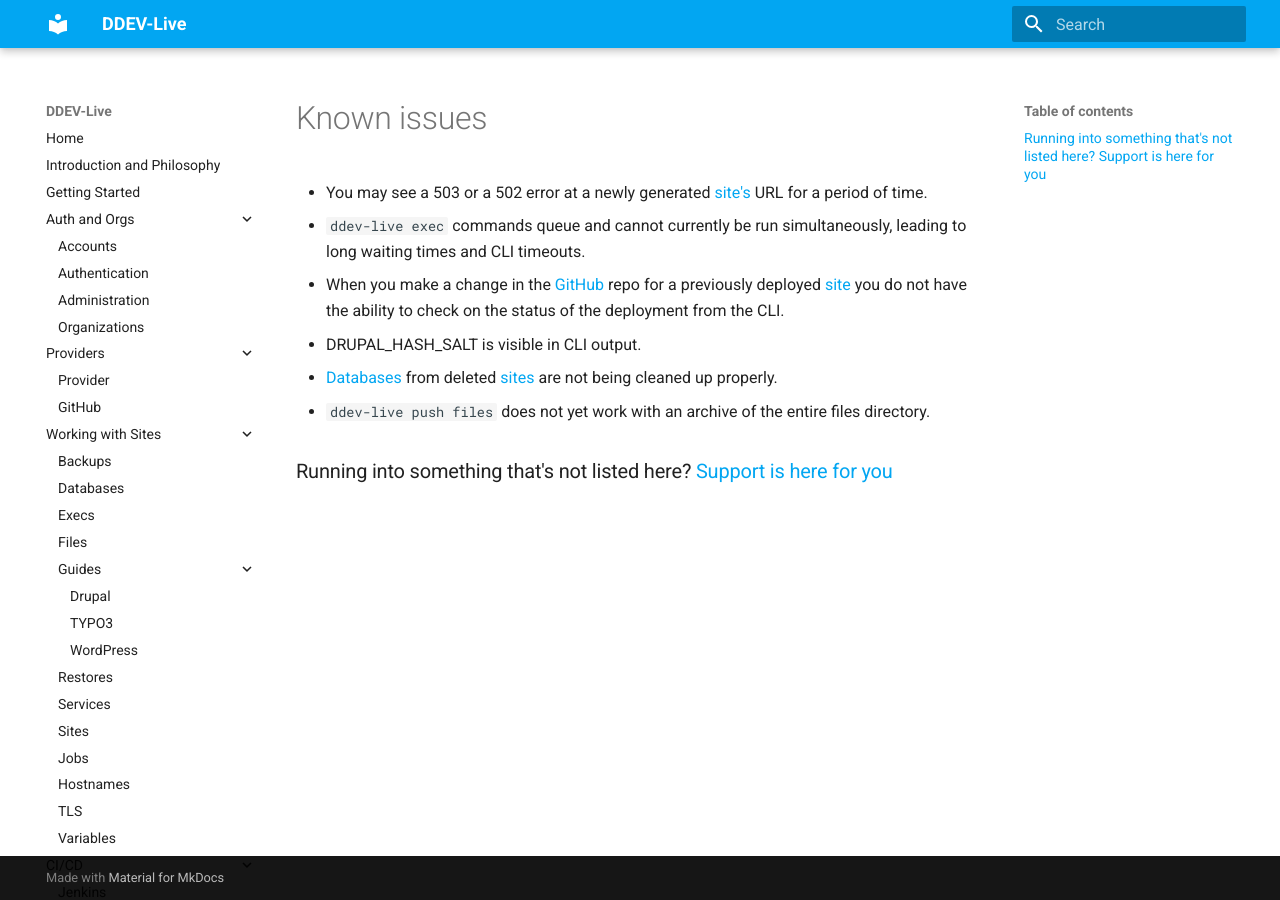
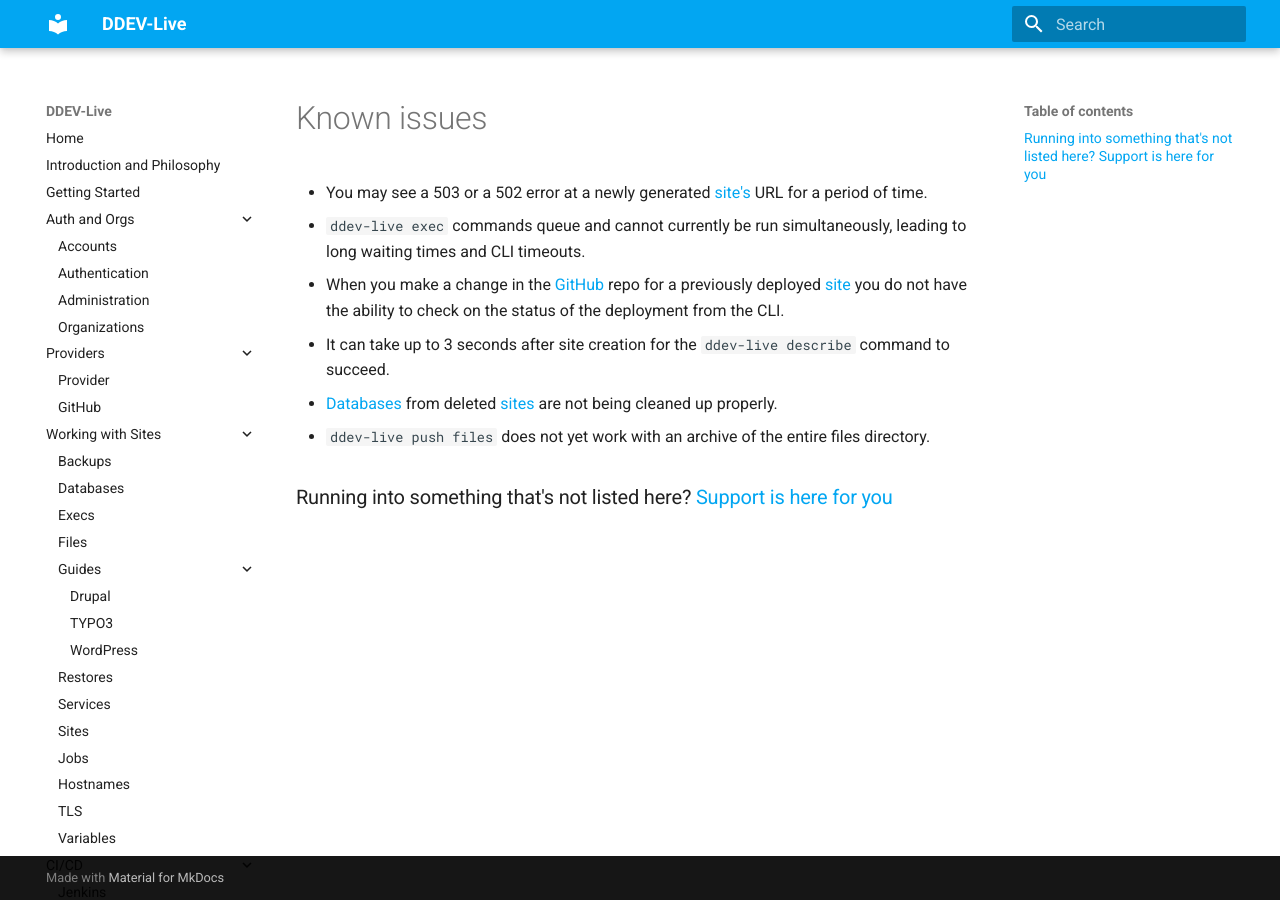
Before and after one commit to fru-io/docs-live, an MkDocs documentation site: the page built from docs/known-issues.md, in a window 1280 px wide. Built offline with MkDocs 1.6.1 and Material for MkDocs 9.7.7, drawn with Linux system fonts in a browser that asks for light colours.

Commit message:
Update known-issues.md (#88)
* I _believe_ https://github.com/drud/ddev-live-client/pull/253 resolved  `DRUPAL_HASH_SALT is visible in CLI output.`
* It can take up to 3 seconds after site creation for `ddev-live describe` - per this comment from Randy: https://github.com/drud/ddev-live/issues/347#issuecomment-630454818

```diff
--- a/docs/known-issues.md
+++ b/docs/known-issues.md
@@ -2,7 +2,7 @@
 * You may see a 503 or a 502 error at a newly generated [site's](sites.md) URL for a period of time.
 * `ddev-live exec` commands queue and cannot currently be run simultaneously, leading to long waiting times and CLI timeouts.
 * When you make a change in the [GitHub](github.md) repo for a previously deployed [site](sites.md) you do not have the ability to check on the status of the deployment from the CLI.
-* DRUPAL_HASH_SALT is visible in CLI output.
+* It can take up to 3 seconds after site creation for the `ddev-live describe` command to succeed.
 * [Databases](databases.md) from deleted [sites](sites.md) are not being cleaned up properly.
 * `ddev-live push files` does not yet work with an archive of the entire files directory.
 
```
